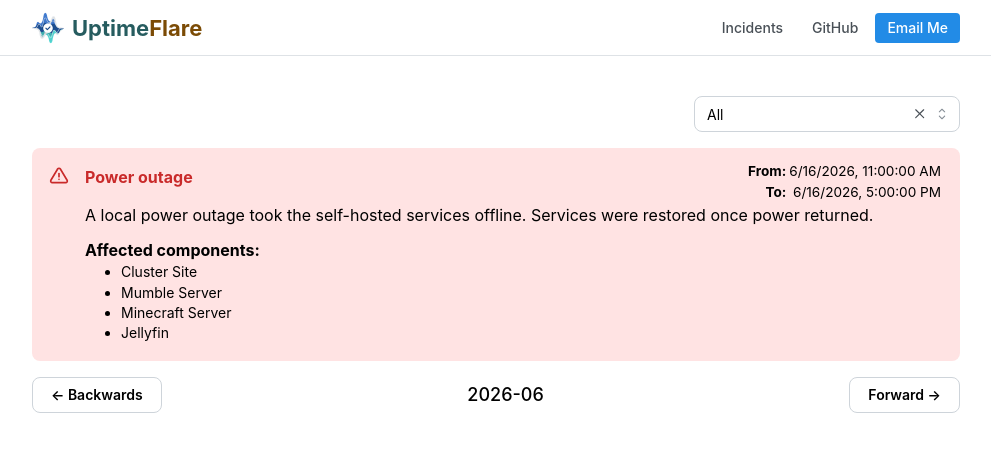
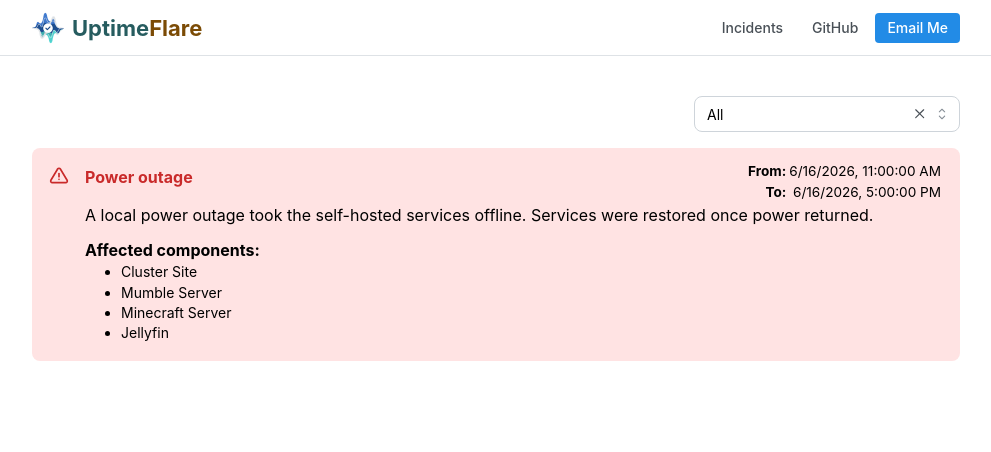
Before and after one commit to mic-max/uptime-flare, a Next.js app: page /incidents in a window 1280 px wide. Shown: the top 452 px of the page, without its empty margins (144-1135 px from the left). Built offline with nearby package versions, Linux system fonts and the light colour scheme.

Commit message:
Show all incidents, don't paginate them by month

```diff
--- a/components/NoIncidents.tsx
+++ b/components/NoIncidents.tsx
@@ -12,7 +12,7 @@
             fontWeight: 700,
           }}
         >
-          {'No incidents in this month'}
+          {'No incidents'}
         </span>
       }
       color="gray"
@@ -23,7 +23,7 @@
         ...style,
       }}
     >
-      <Text>There are no incidents for this month.</Text>
+      <Text>There are no incidents to report.</Text>
     </Alert>
   )
 }
--- a/pages/incidents.tsx
+++ b/pages/incidents.tsx
@@ -3,8 +3,8 @@
 import { MaintenanceConfig, MonitorTarget } from '@/types/config'
 import { maintenances, pageConfig } from '@/uptime.config'
 import Header from '@/components/Header'
-import { Box, Button, Center, Container, Group, Select } from '@mantine/core'
-import { useEffect, useState } from 'react'
+import { Box, Center, Container, Group, Select } from '@mantine/core'
+import { useState } from 'react'
 import MaintenanceAlert from '@/components/MaintenanceAlert'
 import NoIncidentsAlert from '@/components/NoIncidents'
 import type { GetServerSidePropsContext } from 'next'
@@ -13,62 +13,26 @@
 // plain 'edge' is only valid for API/route handlers (see pages/api/*).
 export const runtime = 'experimental-edge'
 
-function getSelectedMonth() {
-  const hash = window.location.hash.replace('#', '')
-  if (!hash) {
-    const now = new Date()
-    return now.getFullYear() + '-' + String(now.getMonth() + 1).padStart(2, '0')
-  }
-  return hash.split('-').splice(0, 2).join('-')
-}
-
-function filterIncidentsByMonth(
+// All incidents, newest first, with monitor ids resolved to monitor objects.
+function resolveIncidents(
   incidents: MaintenanceConfig[],
-  monthStr: string,
   monitors: MonitorTarget[]
 ): (Omit<MaintenanceConfig, 'monitors'> & { monitors: MonitorTarget[] })[] {
   return incidents
-    .filter((incident) => {
-      const d = new Date(incident.start)
-      const incidentMonth = d.getFullYear() + '-' + String(d.getMonth() + 1).padStart(2, '0')
-      return incidentMonth === monthStr
-    })
     .map((e) => ({
       ...e,
-      monitors: (e.monitors || []).map((e) => monitors.find((mon) => mon.id === e)!),
+      monitors: (e.monitors || []).map((id) => monitors.find((mon) => mon.id === id)!),
     }))
     .sort((a, b) => (new Date(a.start) > new Date(b.start) ? -1 : 1))
 }
 
-function getPrevNextMonth(monthStr: string) {
-  const [year, month] = monthStr.split('-').map(Number)
-  const date = new Date(year, month - 1)
-  const prev = new Date(date)
-  prev.setMonth(prev.getMonth() - 1)
-  const next = new Date(date)
-  next.setMonth(next.getMonth() + 1)
-  return {
-    prev: prev.getFullYear() + '-' + String(prev.getMonth() + 1).padStart(2, '0'),
-    next: next.getFullYear() + '-' + String(next.getMonth() + 1).padStart(2, '0'),
-  }
-}
-
 export default function IncidentsPage({ monitors }: { monitors: MonitorTarget[] }) {
   const [selectedMonitor, setSelectedMonitor] = useState<string | null>('')
-  const [selectedMonth, setSelectedMonth] = useState(getSelectedMonth())
 
-  useEffect(() => {
-    const onHashChange = () => setSelectedMonth(getSelectedMonth())
-    window.addEventListener('hashchange', onHashChange)
-    return () => window.removeEventListener('hashchange', onHashChange)
-  }, [])
-
-  const filteredIncidents = filterIncidentsByMonth(maintenances, selectedMonth, monitors)
-  const monitorFilteredIncidents = selectedMonitor
-    ? filteredIncidents.filter((i) => i.monitors.find((e) => e.id === selectedMonitor))
-    : filteredIncidents
-
-  const { prev, next } = getPrevNextMonth(selectedMonth)
+  const allIncidents = resolveIncidents(maintenances, monitors)
+  const shownIncidents = selectedMonitor
+    ? allIncidents.filter((i) => i.monitors.find((e) => e.id === selectedMonitor))
+    : allIncidents
 
   const monitorOptions = [
     { value: '', label: 'All' },
@@ -99,29 +63,18 @@
                 value={selectedMonitor}
                 onChange={setSelectedMonitor}
                 clearable
-                style={{ maxWidth: 300, float: 'right' }}
+                style={{ maxWidth: 300 }}
               />
             </Group>
             <Box>
-              {monitorFilteredIncidents.length === 0 ? (
+              {shownIncidents.length === 0 ? (
                 <NoIncidentsAlert />
               ) : (
-                monitorFilteredIncidents.map((incident, i) => (
+                shownIncidents.map((incident, i) => (
                   <MaintenanceAlert key={i} maintenance={incident} />
                 ))
               )}
             </Box>
-            <Group justify="space-between" mt="md">
-              <Button variant="default" onClick={() => (window.location.hash = prev)}>
-                ← Backwards
-              </Button>
-              <Box style={{ alignSelf: 'center', fontWeight: 500, fontSize: 18 }}>
-                {selectedMonth}
-              </Box>
-              <Button variant="default" onClick={() => (window.location.hash = next)}>
-                Forward →
-              </Button>
-            </Group>
           </Container>
         </Center>
       </main>
```
